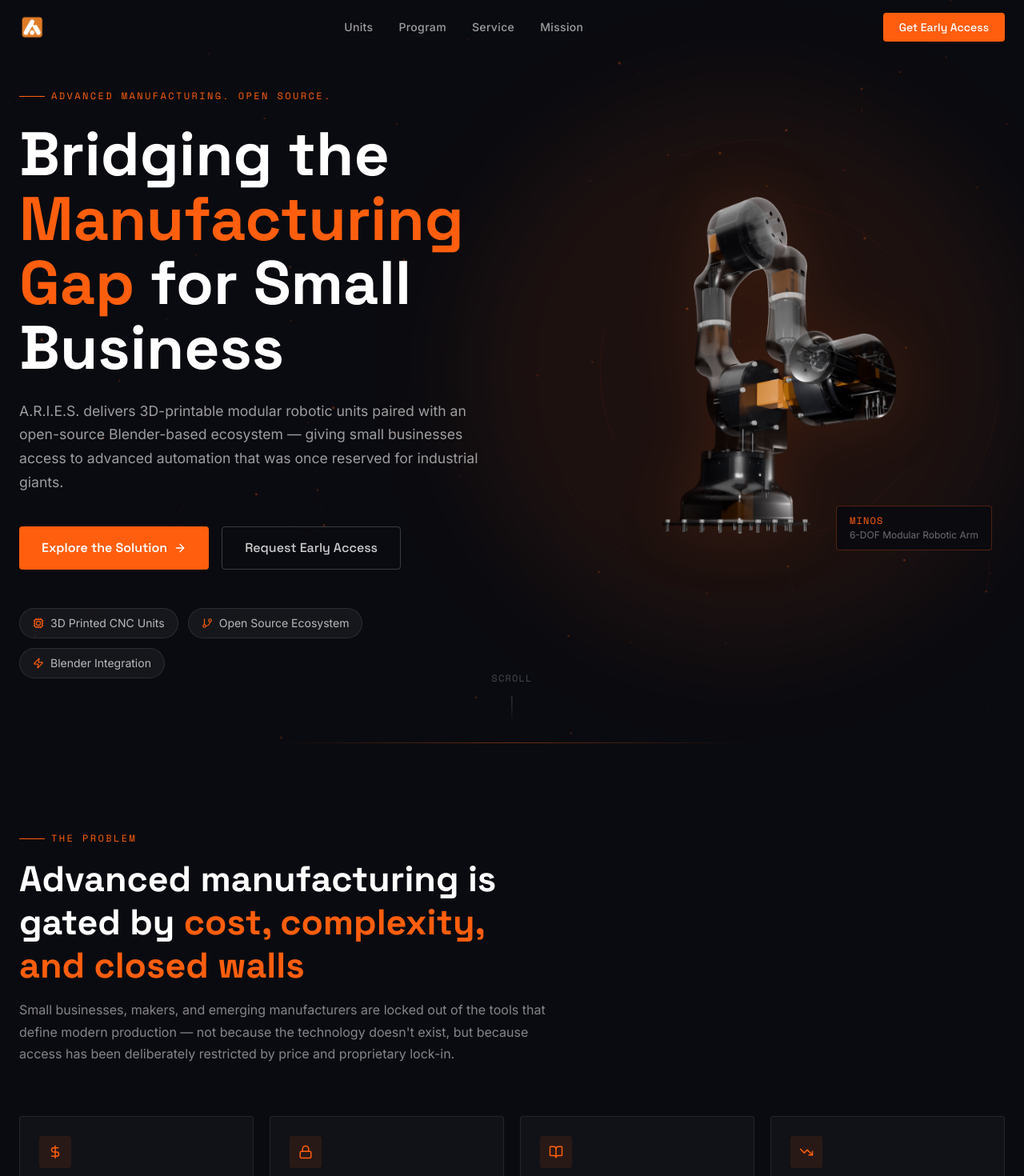
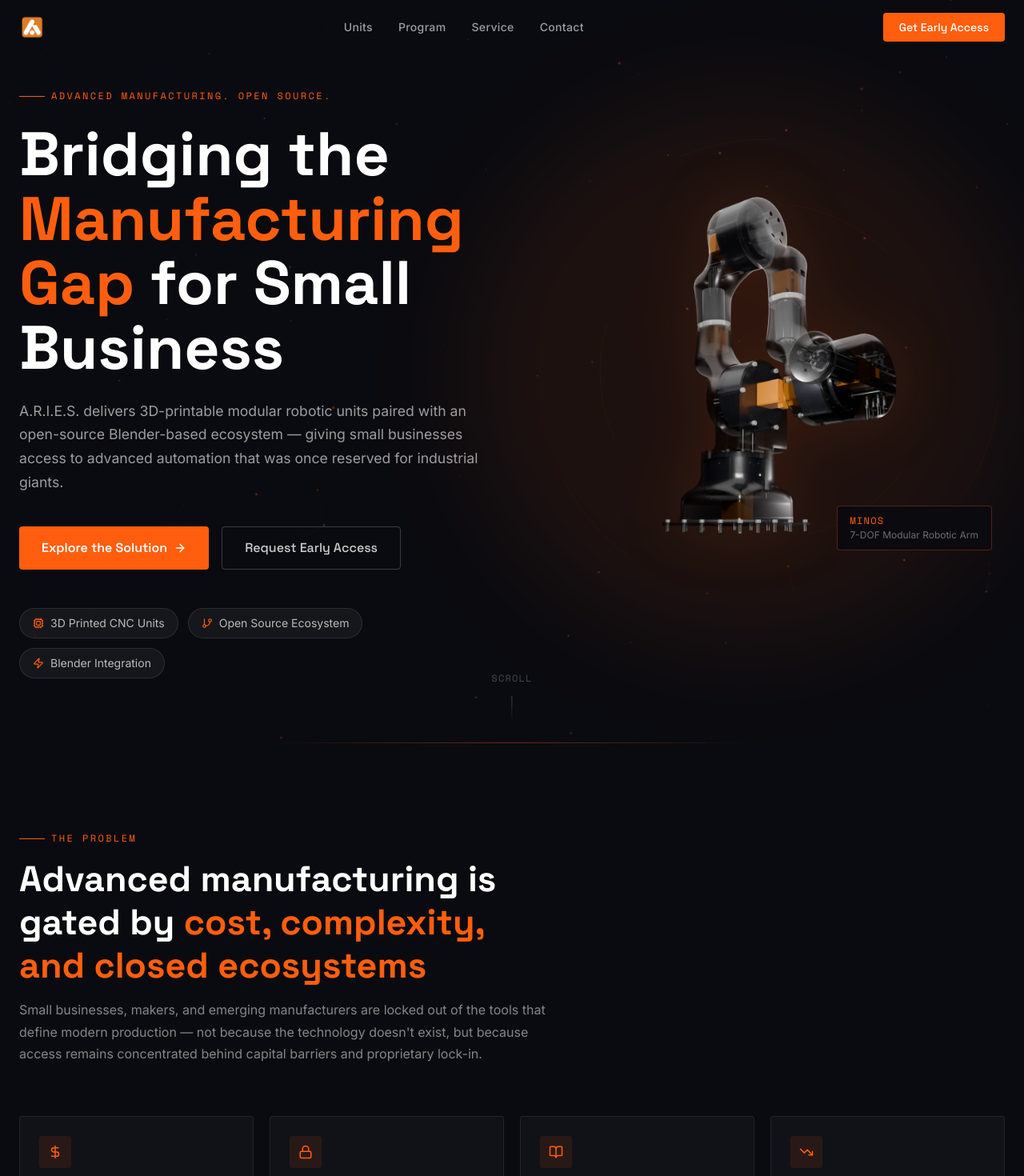
Before and after one commit to Vinny-Caraballo/aries-group-website, a React (Vite) app: page / in a window 1280 px wide. Shown: the top 1470 px of the page at 80% size. Built offline with nearby package versions, Linux system fonts and the light colour scheme.

Commit message:
Text audit: fix 7-DOF label, sharpen problem copy, fix dead Mission nav link

```diff
--- a/src/app/components/HeroSection.tsx
+++ b/src/app/components/HeroSection.tsx
@@ -147,7 +147,7 @@ export function HeroSection() {
                 MINOS
               </div>
               <div style={{ fontFamily: "'Inter', sans-serif" }} className="text-white/40 text-xs mt-0.5">
-                6-DOF Modular Robotic Arm
+                7-DOF Modular Robotic Arm
               </div>
             </motion.div>
           </motion.div>
--- a/src/app/components/Navbar.tsx
+++ b/src/app/components/Navbar.tsx
@@ -7,7 +7,7 @@ const navLinks = [
   { label: "Units", href: "#units" },
   { label: "Program", href: "#program" },
   { label: "Service", href: "#service" },
-  { label: "Mission", href: "#mission" },
+  { label: "Contact", href: "#contact" },
 ];
 
 export function Navbar() {
--- a/src/app/components/ProblemSection.tsx
+++ b/src/app/components/ProblemSection.tsx
@@ -55,7 +55,7 @@ export function ProblemSection() {
             className="text-white mb-4"
           >
             Advanced manufacturing is gated by{" "}
-            <span className="text-[#FF5E0E]">cost, complexity, and closed walls</span>
+            <span className="text-[#FF5E0E]">cost, complexity, and closed ecosystems</span>
           </h2>
           <p
             style={{ fontFamily: "'Inter', sans-serif", lineHeight: 1.7 }}
@@ -63,8 +63,8 @@ export function ProblemSection() {
           >
             Small businesses, makers, and emerging manufacturers are locked out
             of the tools that define modern production — not because the
-            technology doesn't exist, but because access has been deliberately
-            restricted by price and proprietary lock-in.
+            technology doesn't exist, but because access remains concentrated
+            behind capital barriers and proprietary lock-in.
           </p>
         </motion.div>
 
```
